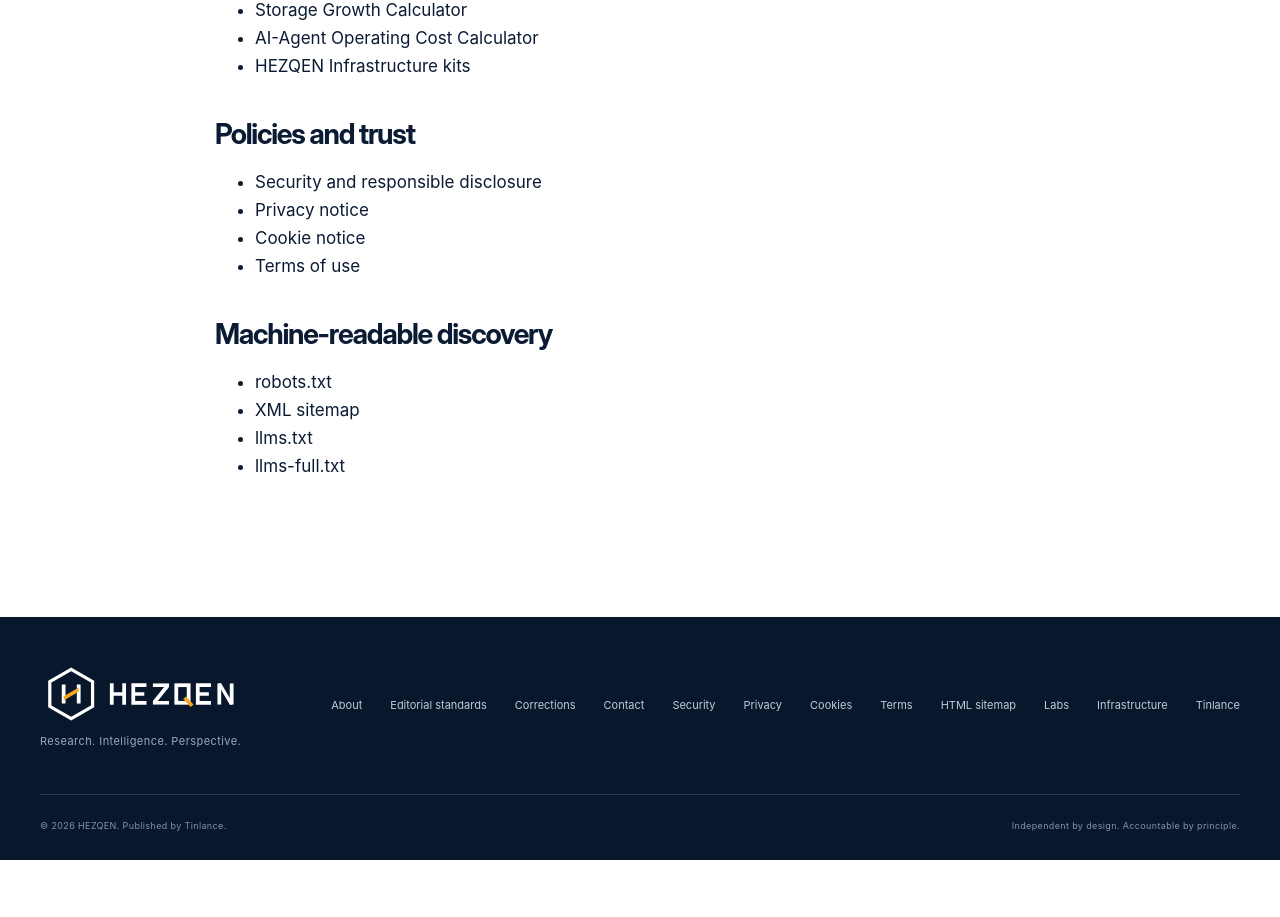
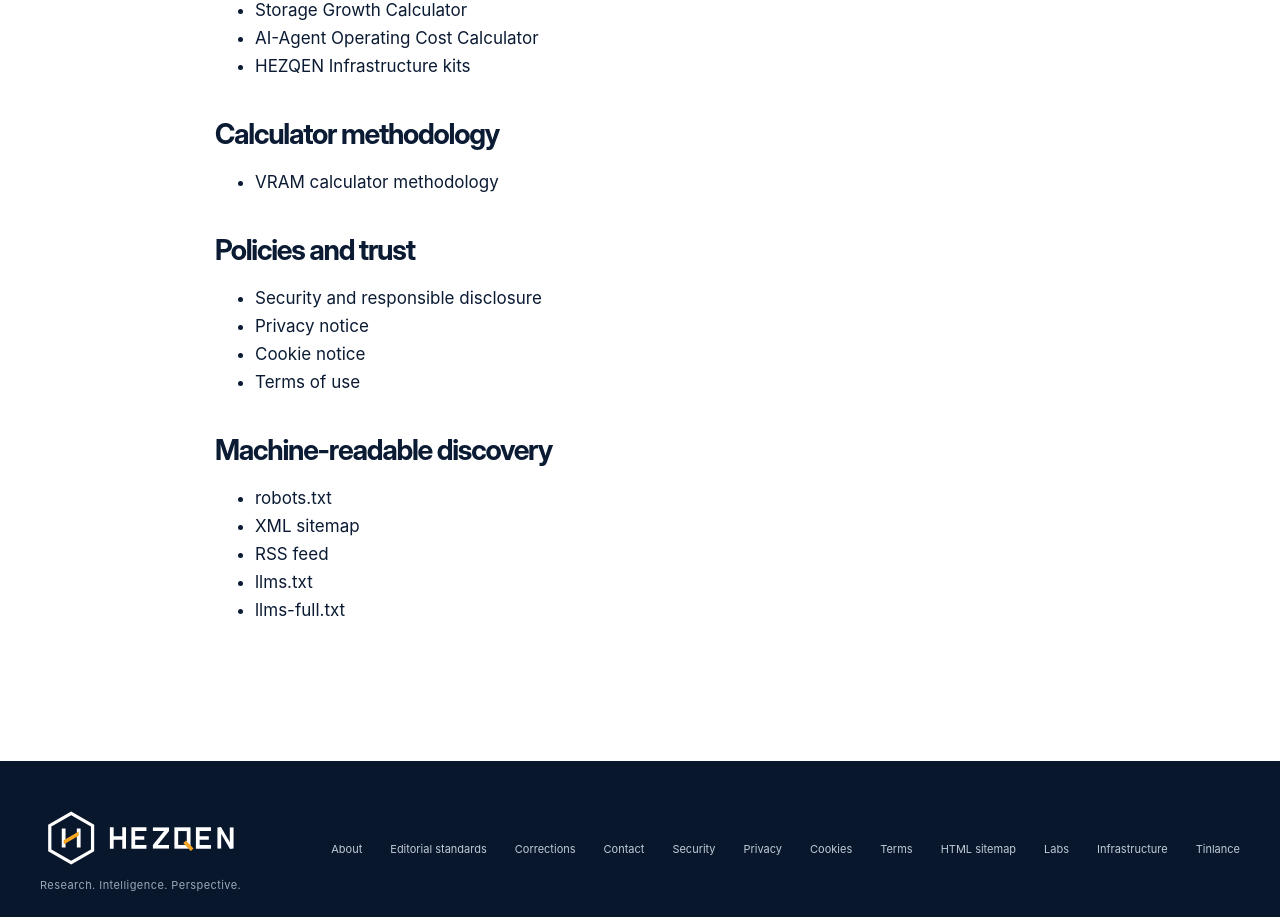
Before and after one commit to LloydCoder/hezqen, a Next.js app: page /sitemap in a window 1280 px wide. Shown: the part 1420-2337 px from the top of the page. Before the commit the page ends 2280 px from the top, so only its background shows below. Built offline with nearby package versions, Linux system fonts and the light colour scheme; no server answers.

Commit message:
seo: add methodology and RSS discovery links

```diff
--- a/app/(frontend)/sitemap/page.tsx
+++ b/app/(frontend)/sitemap/page.tsx
@@ -70,6 +70,12 @@ export default function HtmlSitemapPage() {
             <Link href="/infrastructure">HEZQEN Infrastructure kits</Link>
           </li>
         </ul>
+        <h2>Calculator methodology</h2>
+        <ul>
+          <li>
+            <Link href="/labs/methodology">VRAM calculator methodology</Link>
+          </li>
+        </ul>
         <h2>Policies and trust</h2>
         <ul>
           <li>
@@ -94,6 +100,9 @@ export default function HtmlSitemapPage() {
             <a href="/sitemap.xml">XML sitemap</a>
           </li>
           <li>
+            <a href="/feed.xml">RSS feed</a>
+          </li>
+          <li>
             <a href="/llms.txt">llms.txt</a>
           </li>
           <li>
```
